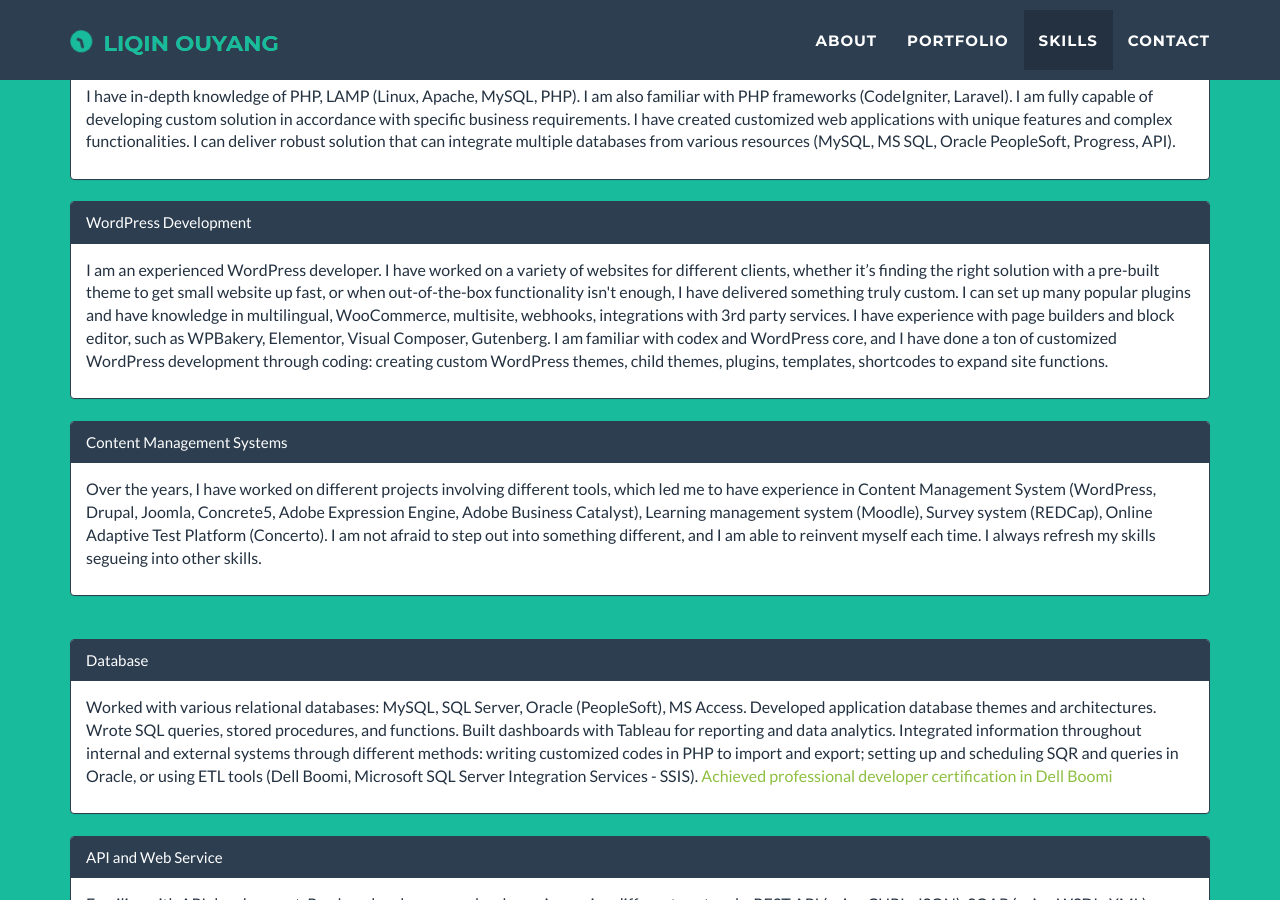
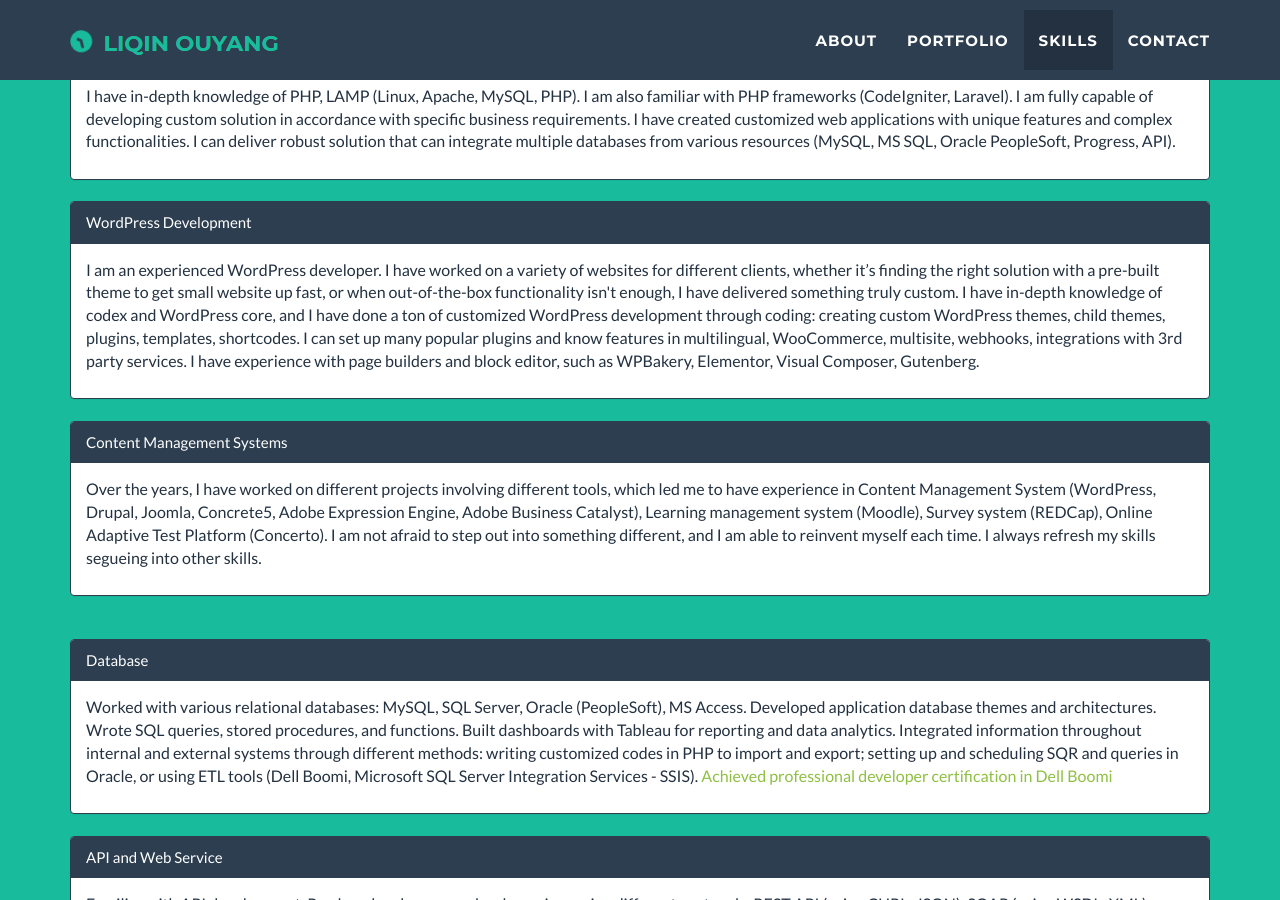
Before and after one commit to hbxtoylq/hbxtoylq.github.io, a Jekyll site: the page built from index.html, in a window 1280 px wide and 900 px high, scrolled down 3398 px. Built offline with Jekyll 4.4.1, drawn with Linux system fonts in a browser that asks for light colours; nearby versions of some CDN libraries.

Commit message:
Update about.html

```diff
--- a/_includes/about.html
+++ b/_includes/about.html
@@ -35,12 +35,12 @@
                 <div class="panel panel-primary">
       <div class="panel-heading">WordPress Development</div>
      <div class="panel-body"><p style="color:#233140; font-size:16px;">
-      I am an experienced WordPress developer. I have worked on a variety of websites for different clients, whether it’s finding the right solution with a pre-built theme to get small website up fast,
-      or when out-of-the-box functionality isn't enough, I have delivered something truly custom. I can set up many popular plugins and have knowledge
-     in multilingual, WooCommerce, multisite, webhooks, integrations with 3rd party services. I have experience with
-      page builders and block editor, such as WPBakery, Elementor, Visual Composer, Gutenberg. I am familiar with codex and WordPress core,
-      and I have done a ton of customized WordPress development through coding: creating custom WordPress themes, child themes, plugins, templates, shortcodes to expand site functions.
-
+      I am an experienced WordPress developer. I have worked on a variety of websites for different clients, whether it’s finding the right solution with a pre-built theme
+      to get small website up fast,
+      or when out-of-the-box functionality isn't enough, I have delivered something truly custom. I have in-depth knowledge of codex and WordPress core,
+      and I have done a ton of customized WordPress development through coding: creating custom WordPress themes, child themes, plugins, templates, shortcodes.
+       I can set up many popular plugins and know features in multilingual, WooCommerce, multisite, webhooks, integrations with 3rd party services. I have experience with
+      page builders and block editor, such as WPBakery, Elementor, Visual Composer, Gutenberg.
      </p>
      </div></div>
 <br>
```
